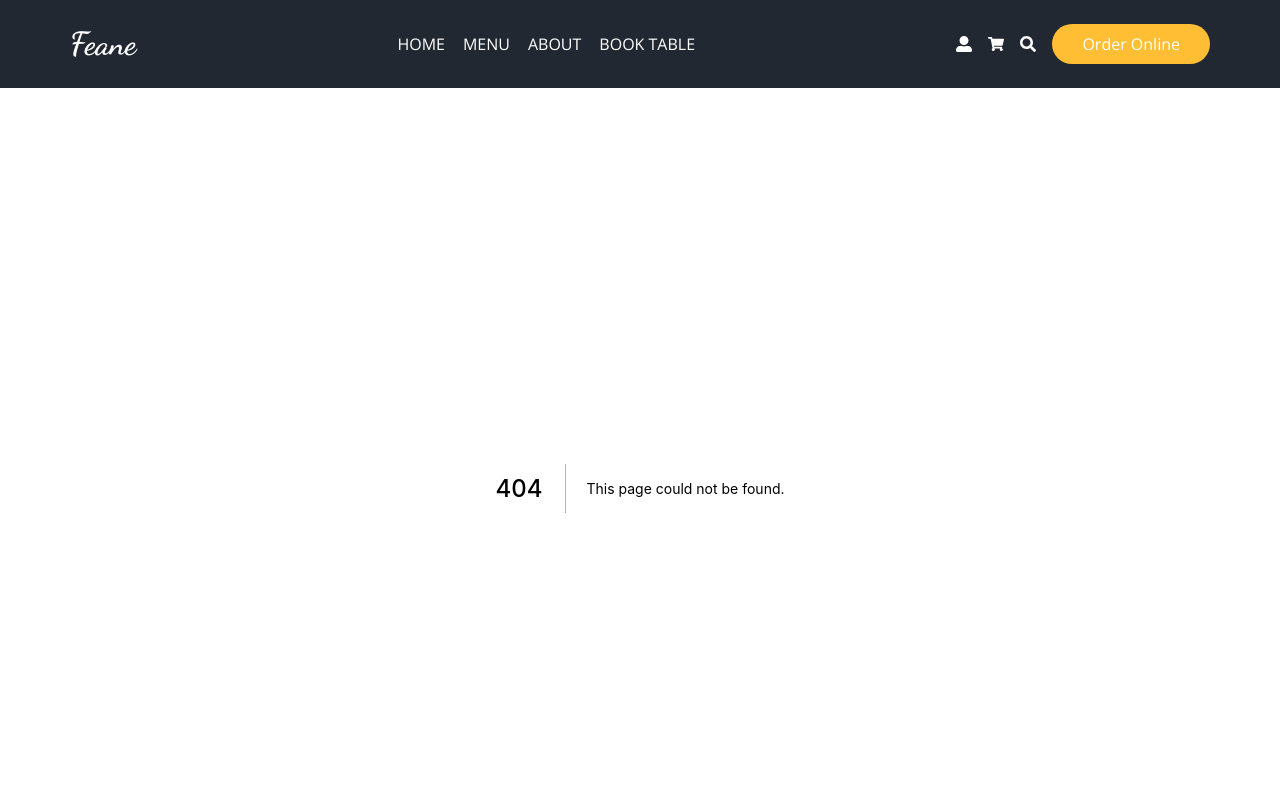
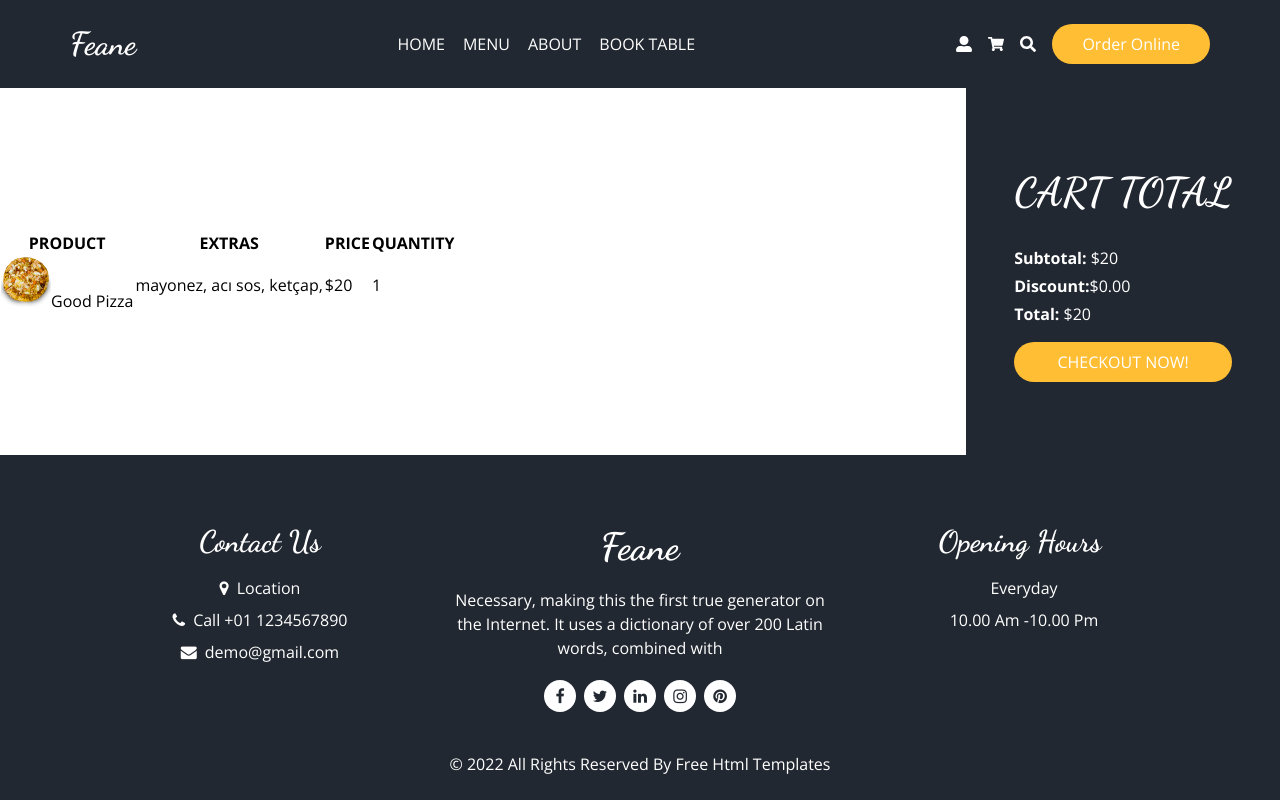
Before and after one commit to eminbasbayan/food-ordering-udemy, a Next.js app: page /cart in a window 1280 px wide. Before the commit this address had no page. Shown: the top 800 px of the page. Built offline with nearby package versions, Linux system fonts and the light colour scheme.

Commit message:
cart page total

```diff
--- a/components/layout/Header.jsx
+++ b/components/layout/Header.jsx
@@ -52,9 +52,9 @@
           <Link href="/auth/login">
             <FaUserAlt className="hover:text-primary transition-all cursor-pointer" />
           </Link>
-          <a href="#">
+          <Link href="/cart">
             <FaShoppingCart className="hover:text-primary transition-all cursor-pointer" />
-          </a>
+          </Link>
           <button onClick={() => setIsSearchModal(true)}>
             <FaSearch className="hover:text-primary transition-all cursor-pointer" />
           </button>
--- /dev/null
+++ b/pages/cart/index.jsx
@@ -0,0 +1,49 @@
+import Image from "next/image";
+import Title from "../../components/ui/Title";
+
+const Cart = () => {
+  return (
+    <div className="min-h-[calc(100vh_-_433px)]">
+      <div className="flex justify-between items-center">
+        <div className="min-h-[calc(100vh_-_433px)] flex items-center flex-1">
+          <table>
+            <thead>
+              <tr>
+                <th>PRODUCT</th>
+                <th>EXTRAS</th>
+                <th>PRICE</th>
+                <th>QUANTITY</th>
+              </tr>
+            </thead>
+            <tbody>
+              <tr>
+                <td>
+                  <Image src="/images/f1.png" alt="" width={50} height={50} />
+                  <span>Good Pizza</span>
+                </td>
+                <td>
+                  <span>mayonez, acı sos, ketçap,</span>
+                </td>
+                <td>$20</td>
+                <td>1</td>
+              </tr>
+            </tbody>
+          </table>
+        </div>
+        <div className="bg-secondary min-h-[calc(100vh_-_433px)] flex flex-col justify-center text-white p-12">
+          <Title addClass="text-[40px]">CART TOTAL</Title>
+
+          <div className="mt-6">
+            <b>Subtotal: </b>$20 <br />
+            <b className=" inline-block my-1">Discount: </b>$0.00 <br />
+            <b>Total: </b>$20
+          </div>
+
+          <button className="btn-primary mt-4">CHECKOUT NOW!</button>
+        </div>
+      </div>
+    </div>
+  );
+};
+
+export default Cart;
```
